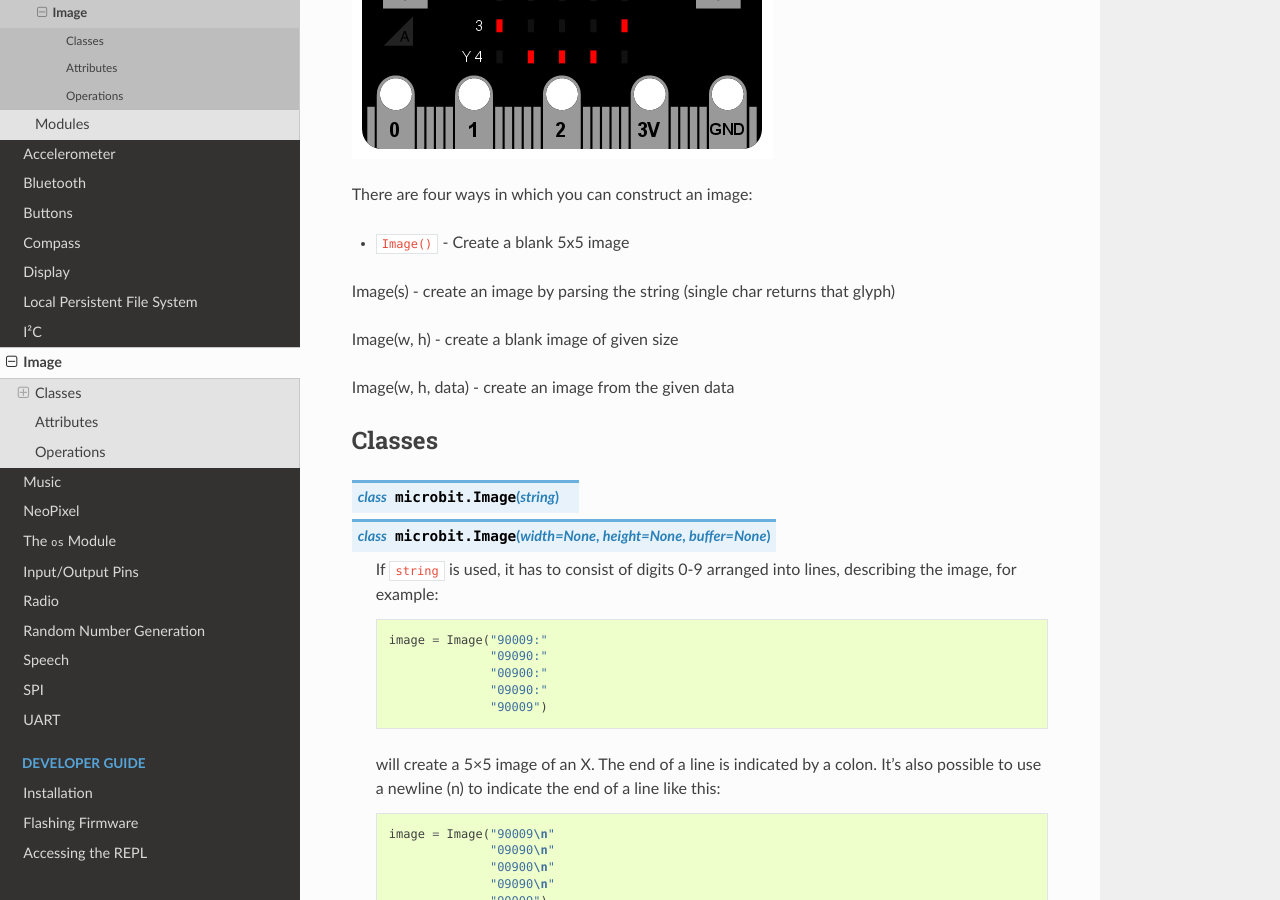
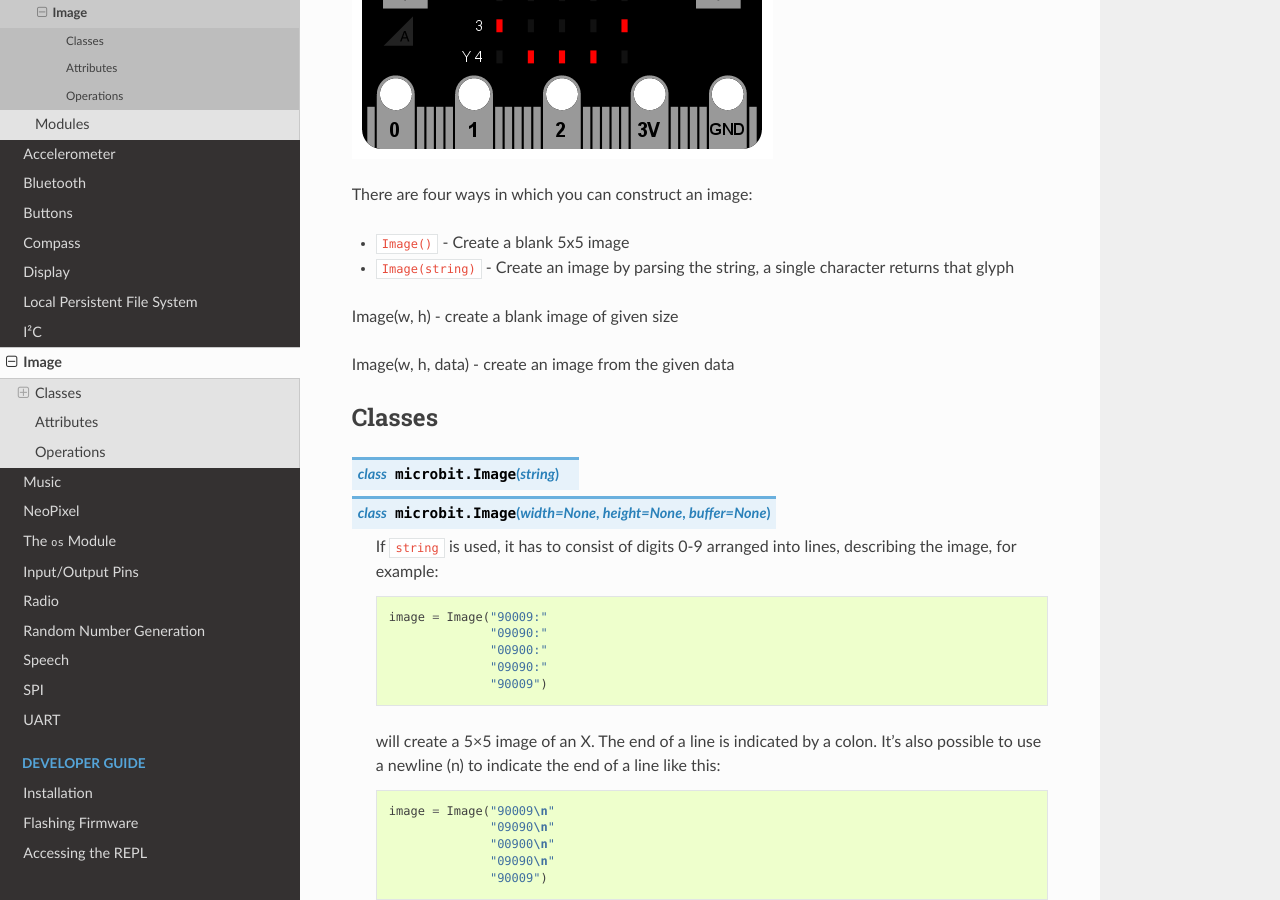
Before and after one commit to bbcmicrobit/micropython, a Sphinx documentation site: the page built from docs/image.rst, in a window 1280 px wide and 900 px high, scrolled down 487 px. Built offline with Sphinx 7.4.7 and the Read the Docs theme 2.0.0, drawn with Linux system fonts in a browser that asks for light colours.

Commit message:
Update docs/image.rst
Co-Authored-By: microbit-mark <mark@microbit.org>

```diff
--- a/docs/image.rst
+++ b/docs/image.rst
@@ -15,7 +15,8 @@ There are four ways in which you can construct an image:
 
 - ``Image()`` - Create a blank 5x5 image
 
-Image(s) - create an image by parsing the string (single char returns that glyph)
+- ``Image(string)`` - Create an image by parsing the string, a single character
+  returns that glyph
 
 Image(w, h) - create a blank image of given size
 
```
